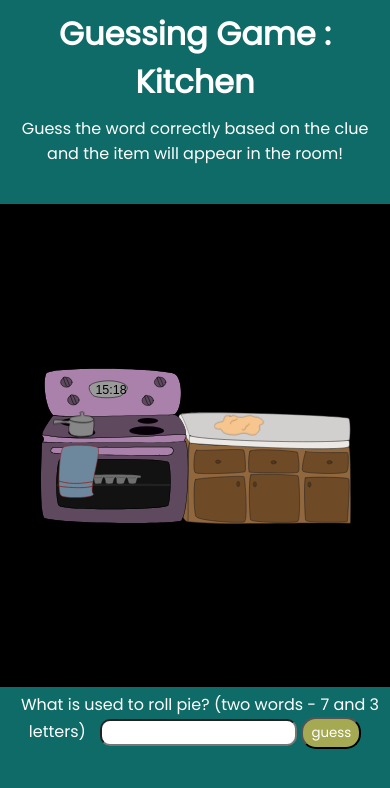
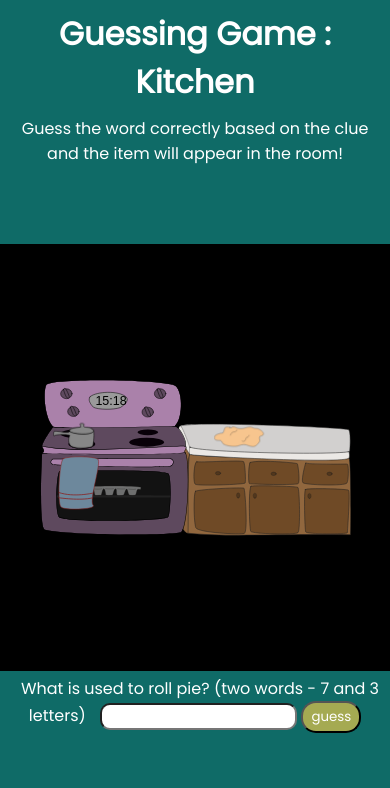
Before and after one commit to IsabelMcIlroy/GuessingGame, a plain HTML site: page kitchen.html in a window 390 px wide. Drawn offline with Linux system fonts and the light colour scheme.

Commit message:
2022-05-07-3
updating css for small screens.

```diff
--- a/style.css
+++ b/style.css
@@ -87,7 +87,7 @@ body{
 }
 /* rooms */
 .instructions{
-    height: 25%;
+    height: 30%;
     text-align: center;
     font-family: Poppins, sans-serif;
     background-color: #0f6b67;
@@ -97,7 +97,7 @@ h1, p, label{
     margin: 10px;
 }
 .guessingArea{
-    height: 18%;
+    height: 20%;
     text-align: center;
     font-family: Poppins, sans-serif;
     background-color: #0f6b67;
@@ -123,7 +123,7 @@ a{
     text-decoration: none;
 }
 .kitchen{
-    height: 57%;
+    height: 50%;
     margin-left: 10%;
     margin-right: 10%;
 }
```
